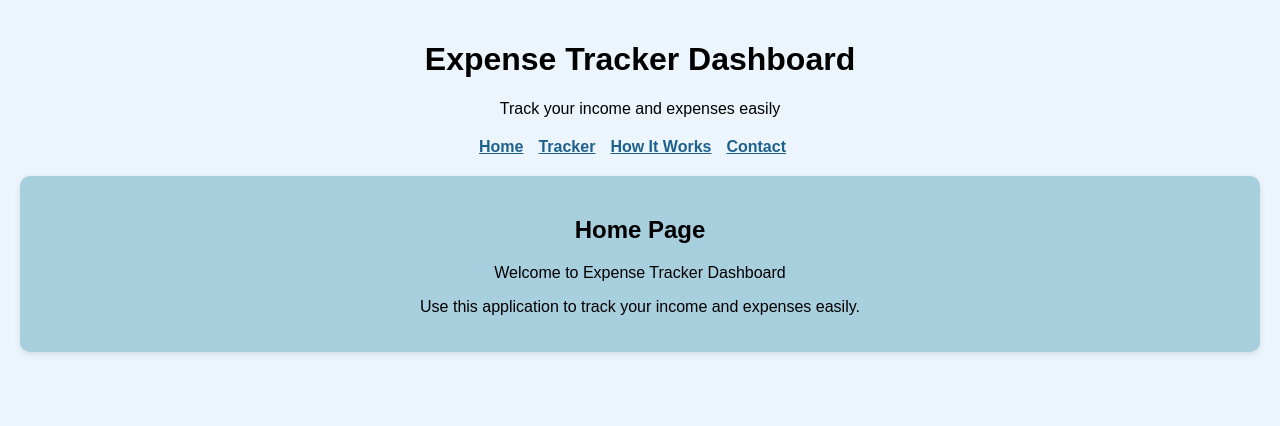
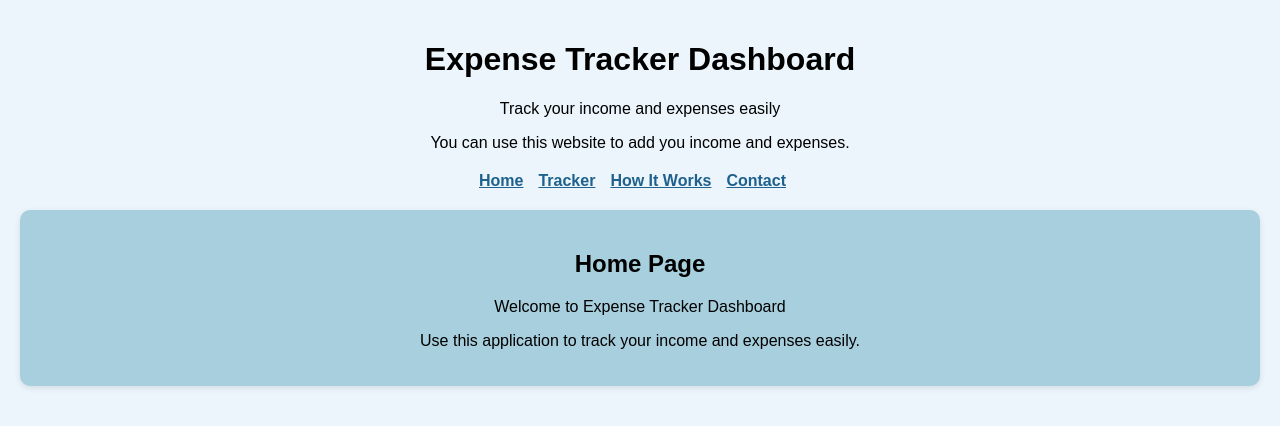
Before and after one commit to eshika14997/project, a React (Create React App) app: page / in a window 1280 px wide. Shown: the top 426 px of the page. Built offline with nearby package versions, Linux system fonts and the light colour scheme.

Commit message:
Add informational paragraph to DashboardHeader

```diff
--- a/src/DashboardHeader.js
+++ b/src/DashboardHeader.js
@@ -5,6 +5,7 @@ function DashboardHeader(props) {
     <div>
       <h1>{props.title}</h1>
       <p>{props.subtitle}</p>
+    <p>You can use this website to add you income and expenses.</p>
     </div>
   );
 }
```
